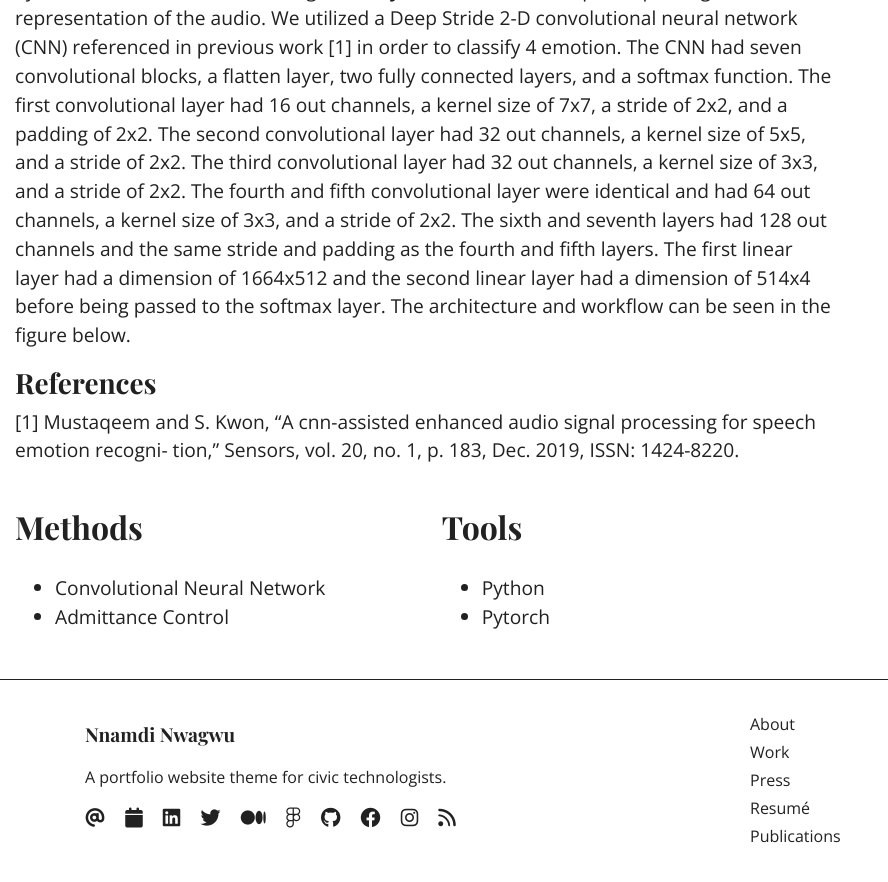
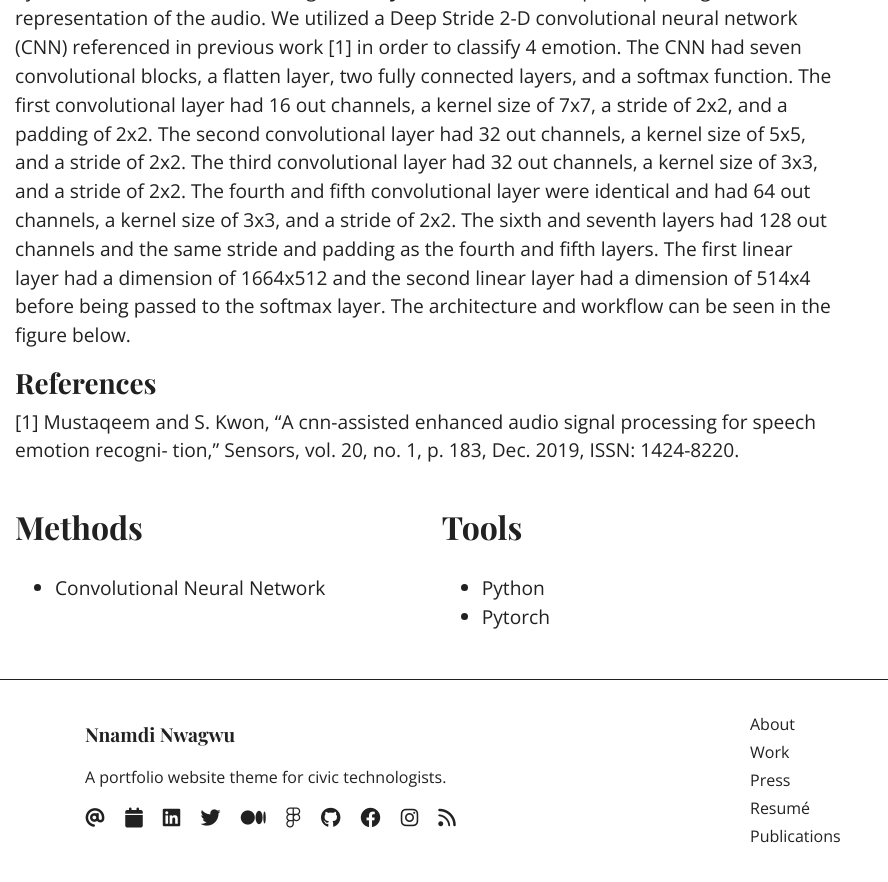
Before and after one commit to nnamd/nnamd.github.io, a Jekyll site: the page built from _work/acnn.md, in a window 1280 px wide and 900 px high, scrolled down 923 px. Shown: the top 882 px of the window, without its empty margins (0-888 px from the left). Built offline with Jekyll 4.4.1, drawn with Linux system fonts in a browser that asks for light colours.

Commit message:
image updates

```diff
--- a/_work/acnn.md
+++ b/_work/acnn.md
@@ -1,11 +1,10 @@
 ---
 title: Emotional Expression (CNN)
 description: Machine Learning
-img-feat: cnn.png
+img-feat: spectrogram.png
 website:
 methods:
   - Convolutional Neural Network
-  - Admittance Control
 tools:
   - Python
   - Pytorch
```
Also changed, not shown: other parts of _work/acnn.md (+3 -0 lines), _work/acnn copy.md (+1 -1 lines), img/work/Effort_Classifier.png (added), img/work/spectrogram.png (added), img/work/spectrogram_labeled.png (added).
